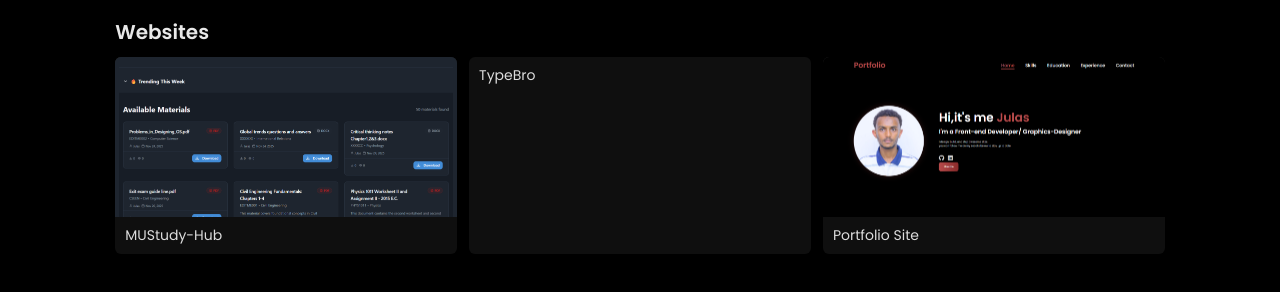
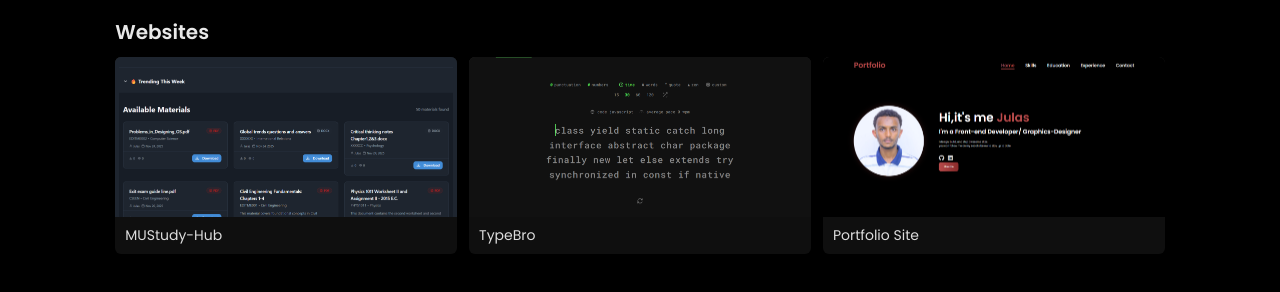
Before and after one commit to Julas-core/webassignment, a plain HTML site: page Expericnce.html in a window 1280 px wide. Shown: the part 388-680 px from the top of the page. Drawn offline with Linux system fonts and the light colour scheme.

Commit message:
added the type.bro sites image to the experice tab

```diff
--- a/Expericnce.html
+++ b/Expericnce.html
@@ -44,7 +44,7 @@
                 <figcaption class="title">MUStudy-Hub</figcaption>
             </figure>
             <figure class="item">
-                <a href="https://github.com/Julas-core/type.bro"></a>
+                <a href="https://github.com/Julas-core/type.bro"><img class="thumb" src="./imges/typebroimage.png" alt="TypeBro image"></a>
                 <figcaption class="title">TypeBro</figcaption>
             </figure>
             <figure class="item">
```
